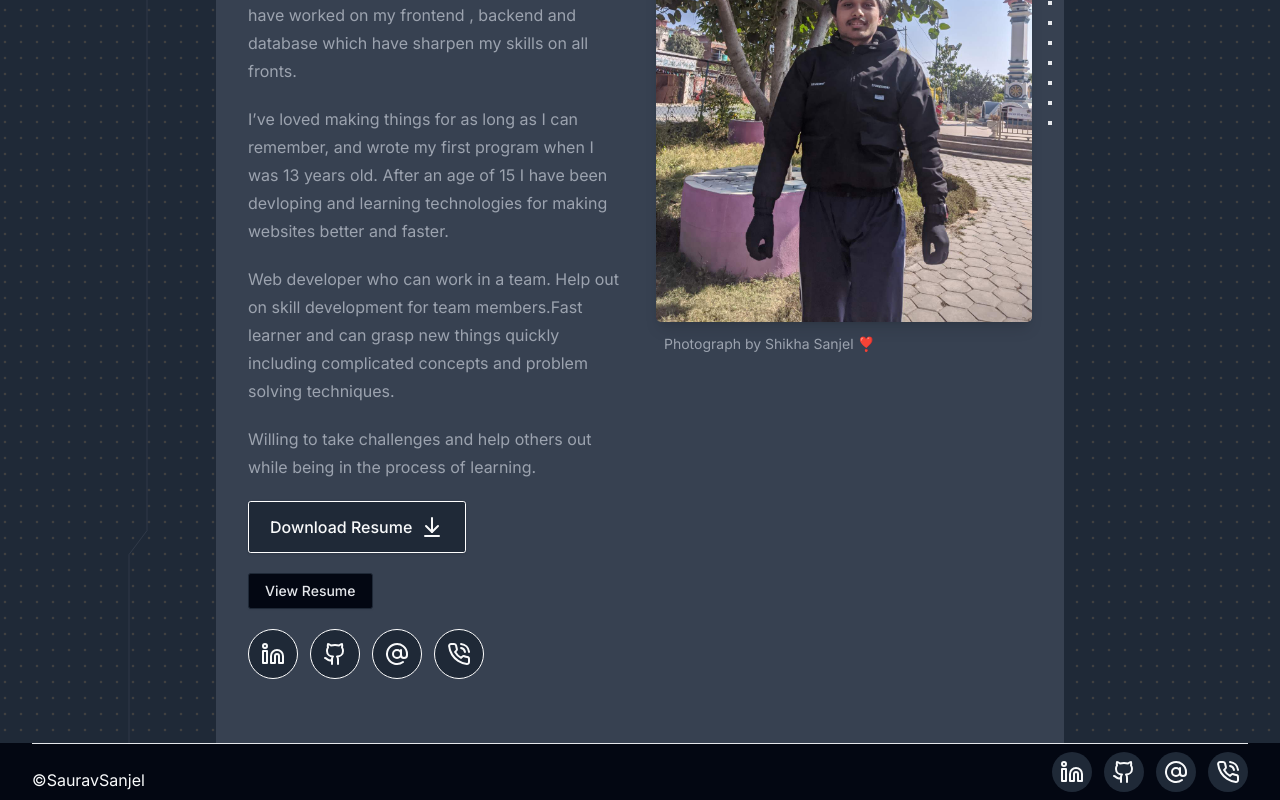
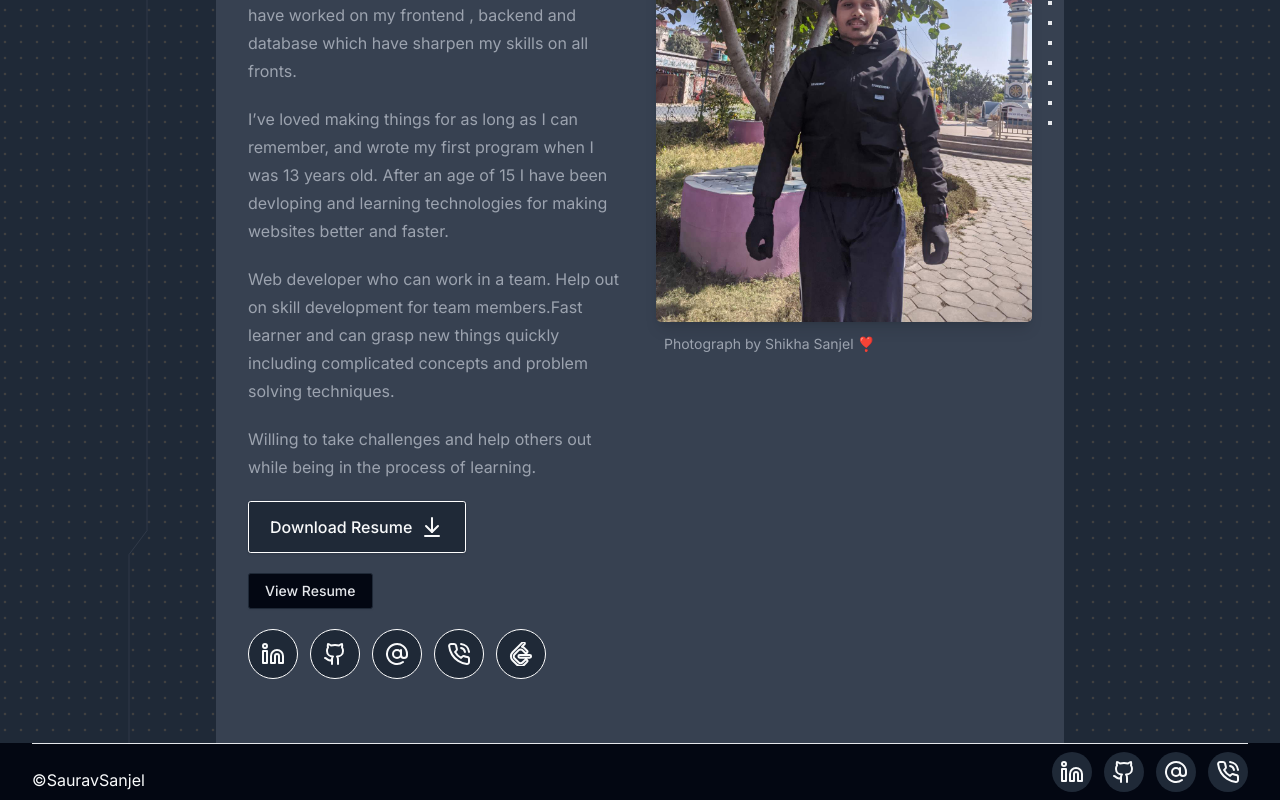
Before and after one commit to master8848/potfolio, a Next.js app: page /about in a window 1280 px wide. Shown: the part 411-1211 px from the top of the page. Built offline with nearby package versions, Linux system fonts and the light colour scheme.

Commit message:
Added leetcode in socials

```diff
--- a/src/app/(public)/components/Cta.tsx
+++ b/src/app/(public)/components/Cta.tsx
@@ -1,59 +1,131 @@
-"use client"
+"use client";
 
 import {
   ArrowDownToLine,
   Linkedin,
   Github,
   AtSign,
-    PhoneCall
-} from 'lucide-react'
-import { ContextMenu, ContextMenuContent, ContextMenuItem, ContextMenuLabel, ContextMenuTrigger } from '@/components/ui/context-menu'
-import { useToast } from '@/components/ui/use-toast'
+  PhoneCall,
+} from "lucide-react";
+import {
+  ContextMenu,
+  ContextMenuContent,
+  ContextMenuItem,
+  ContextMenuLabel,
+  ContextMenuTrigger,
+} from "@/components/ui/context-menu";
+import { useToast } from "@/components/ui/use-toast";
+
+const SOCIALS_LIST = [
+  {
+    name: "Linked In",
+    icon: <Linkedin />,
+    link: "https://www.linkedin.com/in/saurav-sanjel-master/",
+  },
+  {
+    name: "Github",
+    icon: <Github />,
+    link: "https://github.com/master8848",
+  },
+  {
+    name: "Mail",
+    icon: <AtSign />,
+    link: "mailto:sauravsanjelgg+potfolioref@gmail.com",
+  },
+  {
+    name: "Phone",
+    icon: <PhoneCall />,
+    link: "tel:+91 8310775600",
+  },
+  {
+    name: "LeetCode",
+    icon: (
+      <>
+        <svg
+          fill="none"
+          stroke="currentColor"
+          width="24"
+          height="24"
+          viewBox="0 0 24 24"
+          role="img"
+          xmlns="http://www.w3.org/2000/svg"
+          stroke-width="2"
+          className="lucide "
+          stroke-linecap="round"
+          stroke-linejoin="round"
+        >
+          <path d="M16.102 17.93l-2.697 2.607c-.466.467-1.111.662-1.823.662s-1.357-.195-1.824-.662l-4.332-4.363c-.467-.467-.702-1.15-.702-1.863s.235-1.357.702-1.824l4.319-4.38c.467-.467 1.125-.645 1.837-.645s1.357.195 1.823.662l2.697 2.606c.514.515 1.365.497 1.9-.038.535-.536.553-1.387.039-1.901l-2.609-2.636a5.055 5.055 0 0 0-2.445-1.337l2.467-2.503c.516-.514.498-1.366-.037-1.901-.535-.535-1.387-.552-1.902-.038l-10.1 10.101c-.981.982-1.494 2.337-1.494 3.835 0 1.498.513 2.895 1.494 3.875l4.347 4.361c.981.979 2.337 1.452 3.834 1.452s2.853-.512 3.835-1.494l2.609-2.637c.514-.514.496-1.365-.039-1.9s-1.386-.553-1.899-.039zM20.811 13.01H10.666c-.702 0-1.27.604-1.27 1.346s.568 1.346 1.27 1.346h10.145c.701 0 1.27-.604 1.27-1.346s-.569-1.346-1.27-1.346z" />
+        </svg>
+      </>
+    ),
+    link: "https://leetcode.com/u/master8848/",
+  },
+];
 export function Socials({ show = false }) {
-    return <>
+  return (
+    <>
       <h2 className="  tracking-tight ">
-            {show ? <span className='p-2 font-bold'>Right click to copy.</span> : null}
-            <ul className='flex space-x-3'>
-                <li className='p-3 bg-accent text-accent-foreground rounded-full  border-white border'>
-                    <a target='_blank' href="https://www.linkedin.com/in/saurav-sanjel-master/">
-
+        {show ? (
+          <span className="p-2 font-bold">Right click to copy.</span>
+        ) : null}
+        <ul className="flex space-x-3">
+          {SOCIALS_LIST.map((curr) => (
+            <li
+              key={"view" + curr.name}
+              className="p-3 bg-accent text-accent-foreground rounded-full  border-white border"
+            >
+              <a target="_blank" href={curr.link}>
+                {curr.icon}
+              </a>
+            </li>
+          ))}
+          {/*
+          <li className="p-3 bg-accent text-accent-foreground rounded-full  border-white border">
+            <a
+              target="_blank"
+              href="https://www.linkedin.com/in/saurav-sanjel-master/"
+            >
               <Linkedin />
             </a>
           </li>
-                <li className='p-3 bg-accent text-accent-foreground rounded-full  border-white border'>
-                    <a target='_blank' href="https://github.com/master8848">
-
+          <li className="p-3 bg-accent text-accent-foreground rounded-full  border-white border">
+            <a target="_blank" href="https://github.com/master8848">
               <Github />
             </a>
           </li>
-                <li className='p-3 bg-accent text-accent-foreground rounded-full  border-white border'>
-                    <a target='_blank' href="mailto:sauravsanjelgg+potfolioref@gmail.com">
-
+          <li className="p-3 bg-accent text-accent-foreground rounded-full  border-white border">
+            <a
+              target="_blank"
+              href="mailto:sauravsanjelgg+potfolioref@gmail.com"
+            >
               <AtSign />
             </a>
           </li>
-                <li className='p-3 bg-accent text-accent-foreground rounded-full  border-white border'>
-                    <a target='_blank' href="tel:+91 8310775600">
-
+          <li className="p-3 bg-accent text-accent-foreground rounded-full  border-white border">
+            <a target="_blank" href="tel:+91 8310775600">
               <PhoneCall />
             </a>
           </li>
+          */}
         </ul>
       </h2>
     </>
+  );
 }
 export function Resume() {
-    return <div className="mt-8 flex lg:mt-0 lg:flex-shrink-0">
+  return (
+    <div className="mt-8 flex lg:mt-0 lg:flex-shrink-0">
       <div className="inline-flex rounded-md shadow border-white border">
         <a
           href="/Saurav_Sanjel_Resume.pdf"
           download={true}
           className="inline-flex items-center justify-center px-5 py-3 border border-transparent text-base font-medium rounded-md  bg-accent  text-accent-foreground"
         >
-                Download Resume{"  "} <ArrowDownToLine className='ml-2' />
+          Download Resume{"  "} <ArrowDownToLine className="ml-2" />
         </a>
       </div>
     </div>
+  );
 }
 export default function Cta() {
   return (
@@ -64,63 +136,113 @@ export default function Cta() {
             <Socials show></Socials>
             <Resume />
           </div>
-
-
         </ContextMenuTrigger>
         <LinksContex />
       </ContextMenu>
     </div>
-    )
+  );
 }
 
 export function LinksContex() {
-    const { toast } = useToast()
+  const { toast } = useToast();
 
-    return <ContextMenuContent className="w-64">
-        <ContextMenuLabel >
-            Copy link
-        </ContextMenuLabel>
-        <ContextMenuItem inset onSelect={() => {
-
-            navigator.clipboard.writeText("https://www.linkedin.com/in/saurav-sanjel-master/").then(() => toast({
+  return (
+    <ContextMenuContent className="w-64">
+      <ContextMenuLabel>Copy link</ContextMenuLabel>
+      {SOCIALS_LIST.map((curr) => (
+        <ContextMenuItem
+          inset
+          onSelect={() => {
+            navigator.clipboard
+              .writeText(curr.link)
+              .then(() =>
+                toast({
                   title: "Copied sucessfully✅",
-            })).catch((e) => { toast({ title: "Could not copy!" }); console.error(e) })
-
-        }
-        }>
+                })
+              )
+              .catch((e) => {
+                toast({ title: "Could not copy!" });
+                console.error(e);
+              });
+          }}
+        >
+          {curr.icon}
+          <span className="pl-2">{curr.name}</span>
+        </ContextMenuItem>
+      ))}
+      {/* <ContextMenuItem
+        inset
+        onSelect={() => {
+          navigator.clipboard
+            .writeText("https://www.linkedin.com/in/saurav-sanjel-master/")
+            .then(() =>
+              toast({
+                title: "Copied sucessfully✅",
+              })
+            )
+            .catch((e) => {
+              toast({ title: "Could not copy!" });
+              console.error(e);
+            });
+        }}
+      >
         Linked In
-
       </ContextMenuItem>
-        <ContextMenuItem inset onSelect={() => {
-
-            navigator.clipboard.writeText("https://github.com/master8848").then(() => toast({
+      <ContextMenuItem
+        inset
+        onSelect={() => {
+          navigator.clipboard
+            .writeText("https://github.com/master8848")
+            .then(() =>
+              toast({
                 title: "Copied sucessfully✅",
-            })).catch((e) => { toast({ title: "Could not copy!" }); console.error(e) })
-
-        }
-        } >
+              })
+            )
+            .catch((e) => {
+              toast({ title: "Could not copy!" });
+              console.error(e);
+            });
+        }}
+      >
         Github
       </ContextMenuItem>
-        <ContextMenuItem inset onSelect={() => {
-
-            navigator.clipboard.writeText("sauravsanjelgg+potfolioref@gmail.com").then(() => toast({
+      <ContextMenuItem
+        inset
+        onSelect={() => {
+          navigator.clipboard
+            .writeText("sauravsanjelgg+potfolioref@gmail.com")
+            .then(() =>
+              toast({
                 title: "Copied sucessfully✅",
-            })).catch((e) => { toast({ title: "Could not copy!" }); console.error(e) })
-
-        }
-        }>
+              })
+            )
+            .catch((e) => {
+              toast({ title: "Could not copy!" });
+              console.error(e);
+            });
+        }}
+      >
         Mail
       </ContextMenuItem>
-        <ContextMenuItem inset onSelect={() => {
-
-            navigator.clipboard.writeText("tel:+91 8310775600").then(() => toast({
+      <ContextMenuItem
+        inset
+        onSelect={() => {
+          navigator.clipboard
+            .writeText("tel:+91 8310775600")
+            .then(() =>
+              toast({
                 title: "Copied sucessfully✅",
-            })).catch((e) => { toast({ title: "Could not copy!" }); console.error(e) })
-
-        }
-        }>
+              })
+            )
+            .catch((e) => {
+              toast({ title: "Could not copy!" });
+              console.error(e);
+            });
+        }}
+      >
         Phone
       </ContextMenuItem>
-
+      */}
     </ContextMenuContent>
+  );
 }
```
Lines whose indentation alone changed are shown as unchanged.
